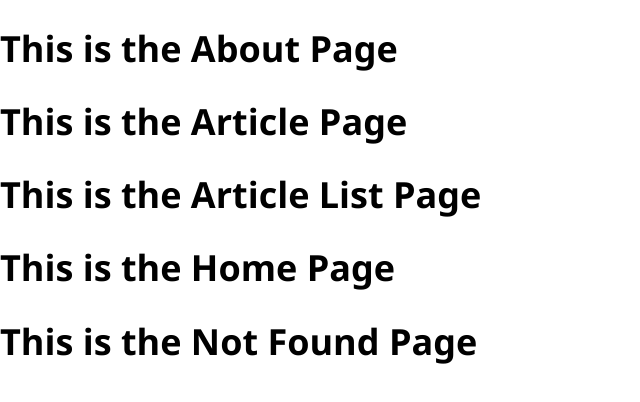
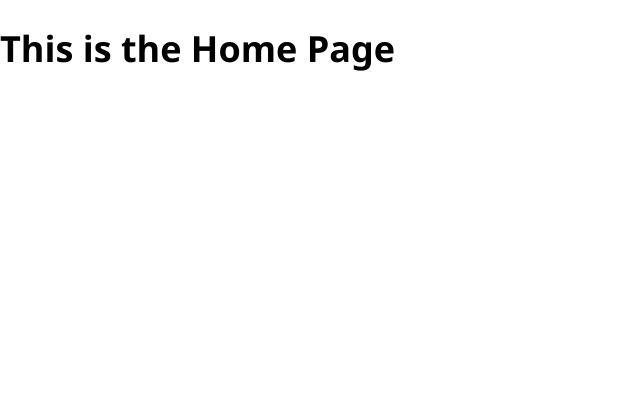
Before and after one commit to ar1936/myblog, a React (Create React App) app: page / in a window 1280 px wide. Before the commit this address had no page. Shown: the top 402 px of the page, without its empty margins (0-640 px from the left). Built offline with nearby package versions, Linux system fonts and the light colour scheme; the HTML template or start-up script is replaced by a standard one.

Commit message:
Added route to app

```diff
--- a/package.json
+++ b/package.json
@@ -8,6 +8,7 @@
     "@testing-library/user-event": "^13.5.0",
     "react": "^18.2.0",
     "react-dom": "^18.2.0",
+    "react-router-dom": "^6.4.3",
     "react-scripts": "5.0.1",
     "web-vitals": "^2.1.4"
   },
--- a/src/App.js
+++ b/src/App.js
@@ -1,4 +1,5 @@
 import './App.css';
+import {BrowserRouter, Routes, Route } from 'react-router-dom'
 import AboutPage from './pages/AboutPage';
 import ArticlePage from './pages/ArticlePage';
 import ArticlesListPage from './pages/ArticlesListPage';
@@ -7,13 +8,26 @@
 
 function App() {
   return (
-    <div>
-      <AboutPage></AboutPage>
-      <ArticlePage></ArticlePage>
-      <ArticlesListPage></ArticlesListPage>
-      <HomePage></HomePage>
-      <NotFoundPage></NotFoundPage>
-    </div>
+    <BrowserRouter>
+      <div>
+        <Routes>
+
+          <Route path="/about" element={<AboutPage/>} />
+
+          <Route path="/articles" element={<ArticlePage/>} />
+
+          <Route path="/articles/:articleId" element={<ArticlesListPage/>} />
+
+
+          <Route path="/" element={<HomePage/>}/>
+
+          <Route path="/notfound" element={<NotFoundPage/>} />
+
+
+        </Routes>
+      </div>
+    </BrowserRouter>
+
   );
 }
 
```
Also changed, not shown: 1 other file (tests, documents, lock files or other folders).
